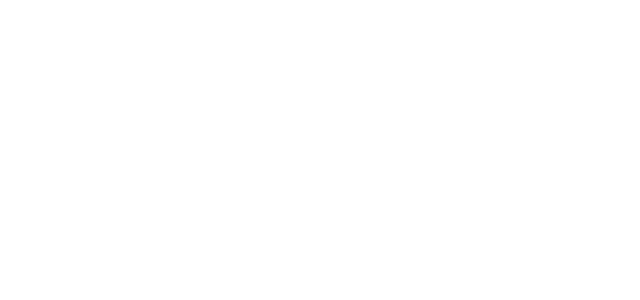
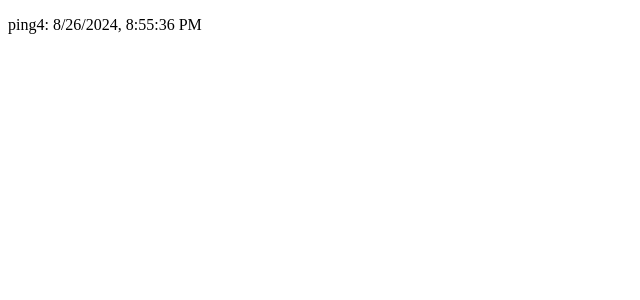
Before and after one commit to zootella/cold3, a Nuxt app: page /ping1 in a window 1280 px wide. Before the commit this address had no page. Shown: the top 300 px of the page, without its empty margins (0-640 px from the left). Built offline with nearby package versions, Linux system fonts and the light colour scheme.

Commit message:
ping pages

```diff
--- a/library/library2.js
+++ b/library/library2.js
@@ -230,3 +230,29 @@
 
 
 */
+
+
+
+
+
+
+
+
+//2024sep7 took another attempt at this:
+export function getExecutionFingerprint() {
+
+	let z = (new Date()).getTimezoneOffset()+''//works everywhere, clue as to time zone computer is running in
+	let v = typeof process != 'undefined' && process?.versions?.v8//works in local node and lambda
+	let n = typeof process != 'undefined' && process?.versions?.node//also only node and lambda
+	let a = typeof navigator != 'undefined' && navigator?.userAgent//works on desktop and mobile browsers
+
+	//nothing really to detect or fingerpint cloudflare workers from here, but the request has .cf wiht all kinds of stuff
+
+	let o = {}
+	if (z) o.z = z
+	if (v) o.v = v
+	if (n) o.n = n
+	if (a) o.a = a
+	let s = JSON.stringify(o)
+	return s
+}
--- /dev/null
+++ b/pages/ping1.vue
@@ -0,0 +1,48 @@
+<script setup>
+
+import { ref, onMounted } from 'vue'
+import { onServerPrefetch } from '#app'
+
+let message = ref('')
+
+/*
+ping1 cloudflare pages, static page
+ping2 cloudflare workers, server time
+ping3 worker to supabase, database query
+ping4 worker to amazon, lambda time
+*/
+
+// [4] Fetch Net23 time from the third-party API (runs only on the server)
+onServerPrefetch(async () => {
+	try {
+		const response = await $fetch('https://api.net23.cc/ping4', {
+			method: 'POST',
+			headers: {
+				'Authorization': `Bearer ${process.env.ACCESS_NETWORK_23}`,
+				'Content-Type': 'application/json'
+			}
+		})
+		net23Time.value = response.time // assuming the API returns { time: "..." }
+	} catch (error) {
+		console.error('Error fetching Net23 time:', error)
+	}
+})
+
+// [3] Fetch server time during SSR (runs only on the server)
+onServerPrefetch(() => {
+	serverTime.value = new Date().toLocaleString()
+})
+
+// [2] Fetch client time once the component is mounted (runs only on the client)
+onMounted(() => {
+	message.value = new Date().toLocaleString()
+})
+
+</script>
+<template>
+
+<div>
+<p>ping4: {{ message }}</p>
+</div>
+
+</template>
--- /dev/null
+++ b/pages/ping2.vue
@@ -0,0 +1,51 @@
+<script setup>
+
+
+function getExecutionFingerprint() {
+
+	let z = (new Date()).getTimezoneOffset()+''//works everywhere, clue as to time zone computer is running in
+	let v = typeof process != 'undefined' && process?.versions?.v8//works in local node and lambda
+	let n = typeof process != 'undefined' && process?.versions?.node//also only node and lambda
+	let a = typeof navigator != 'undefined' && navigator?.userAgent//works on desktop and mobile browsers
+
+	//nothing really to detect or fingerpint cloudflare workers from here, but the request has .cf wiht all kinds of stuff
+
+	let o = {}
+	if (z) o.z = z
+	if (v) o.v = v
+	if (n) o.n = n
+	if (a) o.a = a
+	let s = JSON.stringify(o)
+	return s
+}
+
+
+/*
+ping1 cloudflare pages, static page
+ping2 cloudflare workers, server time
+ping3 worker to supabase, database query
+ping4 worker to amazon, lambda time
+*/
+
+let message = useState('ping2key', () => {//nuxt will only run this on the server
+	//code here should *only* run on the server, *never* on the client
+	//is there an additional way to make sure this is the case?
+
+	let s
+	if (process.server) {//not necessary, but adding as an additional check
+		let d = new Date()
+		s = `${d.toLocaleString('en-US', {timeZoneName: 'long'})}, ${d.getTime()}, ${getExecutionFingerprint()}, ping2done`
+	} else {
+		s = 'ping2error'
+	}
+	return s
+})
+
+</script>
+<template>
+
+<div>
+<p>ping2: {{ message }}</p>
+</div>
+
+</template>
--- /dev/null
+++ b/pages/ping3.vue
@@ -0,0 +1,48 @@
+<script setup>
+
+import { ref, onMounted } from 'vue'
+import { onServerPrefetch } from '#app'
+
+let message = ref('')
+
+/*
+ping1 cloudflare pages, static page
+ping2 cloudflare workers, server time
+ping3 worker to supabase, database query
+ping4 worker to amazon, lambda time
+*/
+
+// [4] Fetch Net23 time from the third-party API (runs only on the server)
+onServerPrefetch(async () => {
+	try {
+		const response = await $fetch('https://api.net23.cc/ping4', {
+			method: 'POST',
+			headers: {
+				'Authorization': `Bearer ${process.env.ACCESS_NETWORK_23}`,
+				'Content-Type': 'application/json'
+			}
+		})
+		net23Time.value = response.time // assuming the API returns { time: "..." }
+	} catch (error) {
+		console.error('Error fetching Net23 time:', error)
+	}
+})
+
+// [3] Fetch server time during SSR (runs only on the server)
+onServerPrefetch(() => {
+	serverTime.value = new Date().toLocaleString()
+})
+
+// [2] Fetch client time once the component is mounted (runs only on the client)
+onMounted(() => {
+	message.value = new Date().toLocaleString()
+})
+
+</script>
+<template>
+
+<div>
+<p>ping4: {{ message }}</p>
+</div>
+
+</template>
--- /dev/null
+++ b/pages/ping4.vue
@@ -0,0 +1,37 @@
+<script setup>
+
+import { ref, onMounted } from 'vue'
+import { onServerPrefetch } from '#app'
+
+let message = ref('')
+
+/*
+ping1 cloudflare pages, static page
+ping2 cloudflare workers, server time
+ping3 worker to supabase, database query
+ping4 worker to amazon, lambda time
+*/
+
+onServerPrefetch(async () => {
+	try {
+		const response = await $fetch('https://api.net23.cc/ping4', {
+			method: 'POST',
+			headers: {
+				'Authorization': `Bearer ${process.env.ACCESS_NETWORK_23}`,
+				'Content-Type': 'application/json'
+			}
+		})
+		message.value = response.tick
+	} catch (e) {
+		console.error('ping4', e)
+	}
+})
+
+</script>
+<template>
+
+<div>
+<p>ping4: {{ message }}</p>
+</div>
+
+</template>
```
Also changed, not shown: library/cloud2.js (line endings or trailing spaces), library/library.txt.
